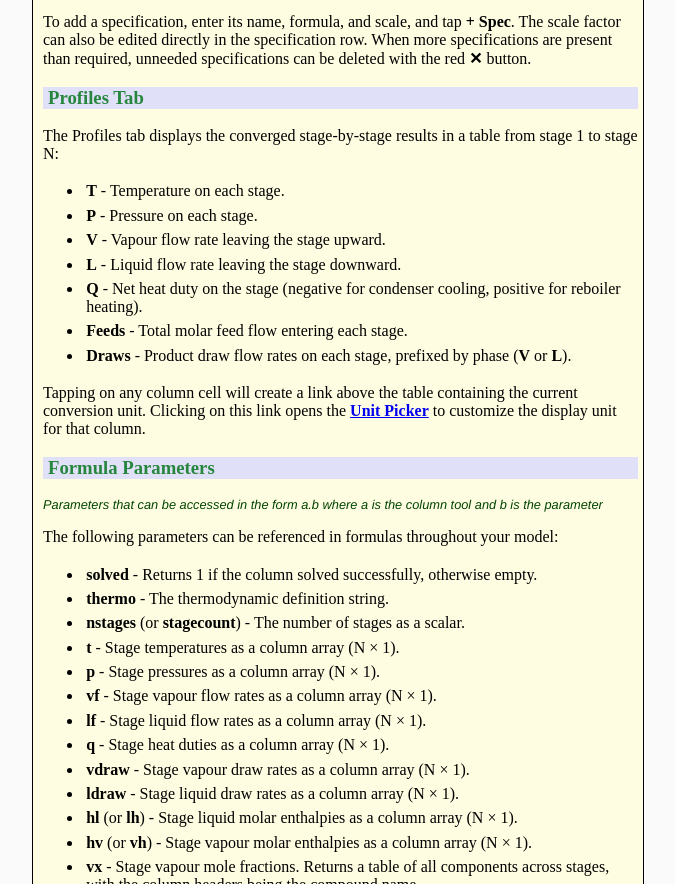
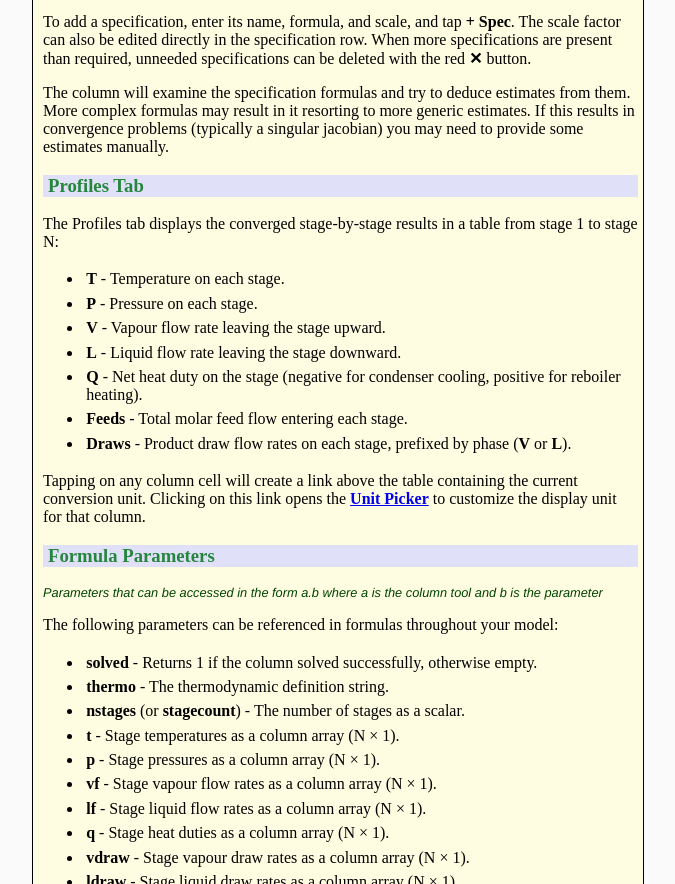
Before and after one commit to CraigGMorris/mmjs, a plain HTML site: page help/column.html in a window 1280 px wide. Shown: the part 3176-4060 px from the top of the page, without its empty margins (302-977 px from the left). Drawn offline with Linux system fonts and the light colour scheme.

Commit message:
addition to column help file

```diff
--- a/help/column.html
+++ b/help/column.html
@@ -215,6 +215,11 @@
 					The scale factor can also be edited directly in the specification row.
 					When more specifications are present than required, unneeded specifications can be deleted with the red <b>✕</b> button.
 				</p>
+				<p>
+					The column will examine the specification formulas and try to deduce estimates from them. More complex formulas may result
+					in it resorting to more generic estimates. If this results in convergence problems (typically a singular jacobian)
+					you may need to provide some estimates manually.
+				</p>
 			</div>
 			<div id="profiles" class="section">
 				<h3>Profiles Tab</h3>
```
